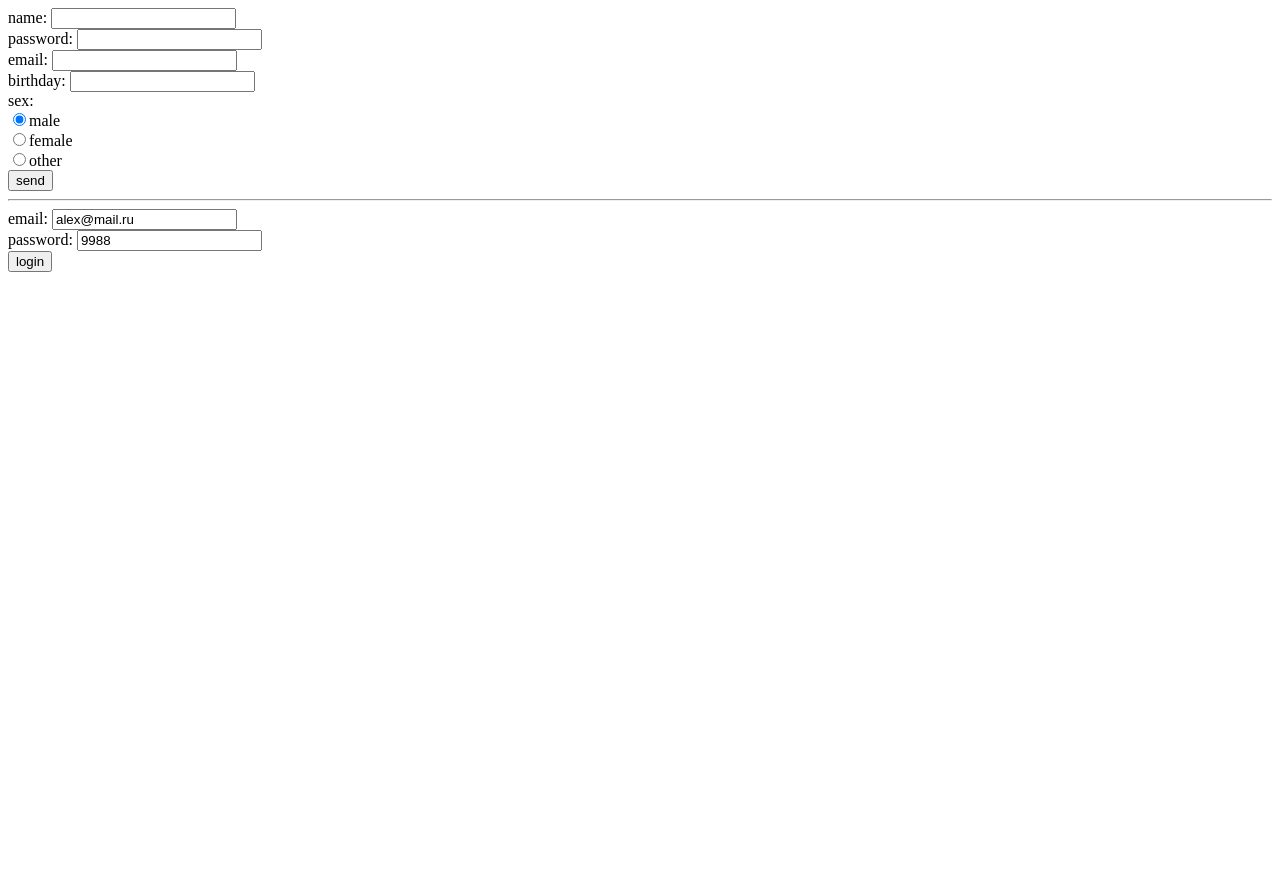
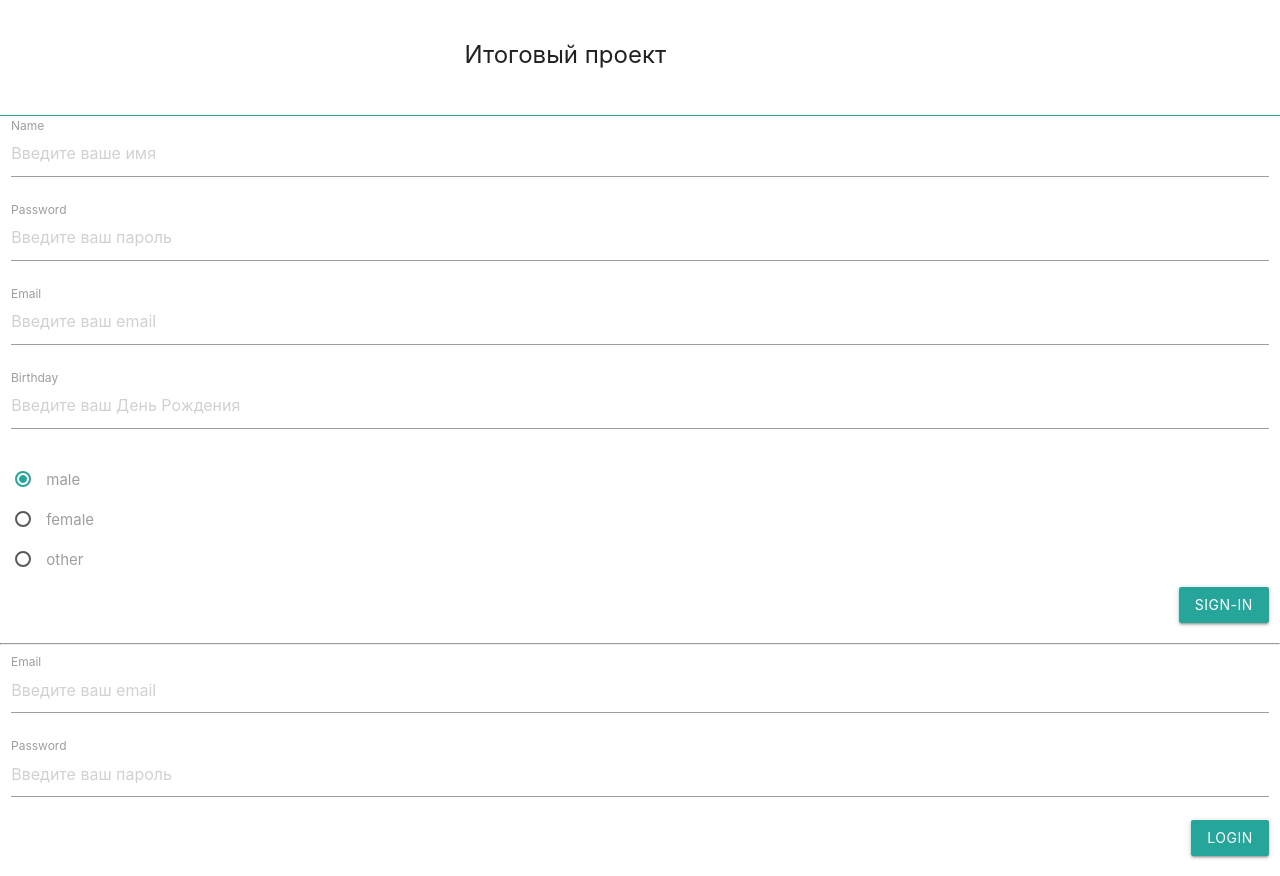
Before and after one commit to reiter43/cabinet, a PHP site: page / in a window 1280 px wide. Before the commit the page ends 272 px from the top, so only its background shows below. Run offline with PHP 8.4, Linux system fonts and the light colour scheme; some libraries are stand-ins or nearby versions.

Commit message:
Стилизовал главную страницу через materialize

```diff
--- a/www/cabinet.php
+++ b/www/cabinet.php
@@ -20,8 +20,6 @@
     <link href="https://fonts.googleapis.com/icon?family=Material+Icons" rel="stylesheet">
     <link type="text/css" rel="stylesheet" href="libs/materialize/css/materialize.min.css" media="screen,projection" />
     <link type="text/css" rel="stylesheet" href="css/style.css" />
-    <link type="text/css" rel="stylesheet" href="css/chips.css" />
-
 
 </head>
 
--- a/www/css/style.css
+++ b/www/css/style.css
@@ -1,7 +1,32 @@
-.title-user-cabinet{
+.title-user-cabinet,
+.title__header {
   font-size: 24px;
 }
 
-.title-user-cabinet__name{
+.title-user-cabinet__name {
   font-weight: bold;
 }
+
+/*Стилизация всплывающего окна*/
+.chipp {
+  position: absolute;
+  right: 300px;
+  top: 200px;
+  display: inline-block;
+  padding: 0 10px;
+  height: 40px;
+  line-height: 40px;
+  border-radius: 5px;
+  background: rgba(0, 0, 0, .5);
+  color: #fff;
+  -webkit-border-radius: 5px;
+  -moz-border-radius: 5px;
+  -ms-border-radius: 5px;
+  -o-border-radius: 5px;
+}
+
+/************************************************/
+
+.header{
+  border-bottom: 1px solid #26a69a;
+}
--- a/www/index.html
+++ b/www/index.html
@@ -1,34 +1,99 @@
 <!DOCTYPE html>
-<html lang="en">
+<html lang="ru">
 
 <head>
     <meta charset="UTF-8">
     <meta name="viewport" content="width=device-width, initial-scale=1.0">
     <meta http-equiv="X-UA-Compatible" content="ie=edge">
-    <title>Document</title>
+
+    <link rel="shortcut icon" href="img/fav/user.png" type="image/png">
+
+    <title>Сайт</title>
+
+    <link href="https://fonts.googleapis.com/icon?family=Material+Icons" rel="stylesheet">
+    <link type="text/css" rel="stylesheet" href="libs/materialize/css/materialize.min.css" media="screen,projection" />
+    <link type="text/css" rel="stylesheet" href="css/style.css" />
+
 </head>
 
 <body>
+    <header class="header">
+        <div class="container">
+            <div class="row">
+                <div class="col l10">
+                    <h1 class="title__header center-align">Итоговый проект</h1>
+                    <div class="col l2"></div>
+                </div>
+            </div>
+        </div>
 
-    <form method="POST">
-        <div>name: <input type="text" name="name" id="signup-name"></div>
-        <div>password: <input type="text" name="pass" id="signup-pass"></div>
-        <div>email: <input type="text" name="email" id="signup-email"></div>
-        <div>birthday: <input type="text" name="birthday" id="signup-birthday"></div>
-        <div>sex:
-            <div> <input type="radio" value="male" name="sex" checked class="sex">male</div>
-            <div><input type="radio" value="female" name="sex" class="sex">female</div>
-            <div><input type="radio" value="other" name="sex" class="sex">other</div>
+    </header>
+
+    <form>
+        <div class="row">
+            <div class="input-field col l12">
+                <input placeholder="Введите ваше имя" id="signup-name" type="text" class="validate" name="name">
+                <label class="active" for="signup-name">Name</label>
+            </div>
+            <div class="input-field col l12">
+                <input placeholder="Введите ваш пароль" id="signup-pass" type="password" name="pass">
+                <label class="active" for="signup-pass">Password</label>
+            </div>
+            <div class="input-field col l12">
+                <input placeholder="Введите ваш email" id="signup-email" type="email" class="validate" name="email">
+                <label class="active" for="signup-email">Email</label>
+            </div>
+            <div class="input-field col l12">
+                <input placeholder="Введите ваш День Рождения" id="signup-birthday" type="text" class="datepicker">
+                <label class="active" for="signup-birthday">Birthday</label>
+            </div>
+            <div class="col l6 ">
+                <p>
+                    <label>
+                        <input class="with-gap sex" name="sex" value="male" type="radio" checked />
+                        <span>male</span>
+                    </label>
+                </p>
+                <label>
+                    <input class="with-gap sex" name="sex" value="female" type="radio" />
+                    <span>female</span>
+                </label>
+                </p>
+                <label>
+                    <input class="with-gap sex" name="sex" value="other" type="radio" />
+                    <span>other</span>
+                </label>
+                </p>
+            </div>
+            <div class="col l12 right-align">
+                <button class="waves-effect waves-light btn" id="signup-submit">sign-in</button>
+            </div>
         </div>
-        <input type="submit" value="send" id="signup-submit">
+
     </form>
     <hr>
-    <form method="POST">
-        <div>email: <input type="text" name="email" id="login-email" value="alex@mail.ru"></div>
-        <div>password: <input type="text" name="pass" id="login-pass" value="9988"></div>
-        <input type="submit" value="login" id="login-submit">
+
+
+    <form>
+        <div class="row">
+            <div class="input-field col l12">
+                <input placeholder="Введите ваш email" id="login-email" type="email" class="validate" name="email"
+                    value="">
+                <label class="active" for="login-email">Email</label>
+            </div>
+            <div class="input-field col l12">
+                <input placeholder="Введите ваш пароль" id="login-pass" type="password" name="pass">
+                <label class="active" for="login-pass">Password</label>
+            </div>
+            <div class="col l12 right-align">
+                <button class="waves-effect waves-light btn" id="login-submit">login</button>
+            </div>
+
+        </div>
     </form>
 
+    <script src="https://code.jquery.com/jquery-3.2.1.min.js"></script>
+    <script src="libs/materialize/js/materialize.min.js"></script>
     <script src="script/ajax.js"></script>
     <script src="script/script.js"></script>
 </body>
--- a/www/script/get_user_data.js
+++ b/www/script/get_user_data.js
@@ -64,9 +64,9 @@ document.querySelector('#signup-submit').onclick = function (event) { // по к
 function updateUserData(result) { // функция, обрабатывающая ответ сервера
     console.log(result);
     if (result == 1) {
-        chips('Данные успешно обновлены!', 1500)
+        chips('Данные успешно обновлены!', 2000)//вызываем функцию, которая показывает пользовательское всплывающее окно chips
         document.querySelector(".title-user-cabinet__name").innerHTML = document.querySelector('#signup-name').value // перезаписываем новое имя пользователя в заголовок
     } else {
-        chips('Ошибка обновления', 1500)
+        chips('Ошибка обновления', 2000)//вызываем функцию, которая показывает пользовательское всплывающее окно chips
     }
 }
--- a/www/script/script.js
+++ b/www/script/script.js
@@ -1,3 +1,11 @@
+//Инициализация календаря (взято из materialise)
+document.addEventListener('DOMContentLoaded', function () {
+    let elems = document.querySelectorAll('.datepicker');
+    let instances = M.Datepicker.init(elems, {
+        "format": "dd-mm-yyyy"
+    });
+});
+
 // СКРИПТ ДЛЯ ФОРМЫ РЕГИТРАЦИИ
 document.querySelector('#signup-submit').onclick = function (event) { //вешаем на  клик по кнопке регистрации функцию
     event.preventDefault(); // команда, останавливающая стандартную обработку формы и перезагрузку страницы
```
Also changed, not shown: www/css/chips.css (deleted, +0 -16 lines), www/script/chips.js (+4 -6 lines).
